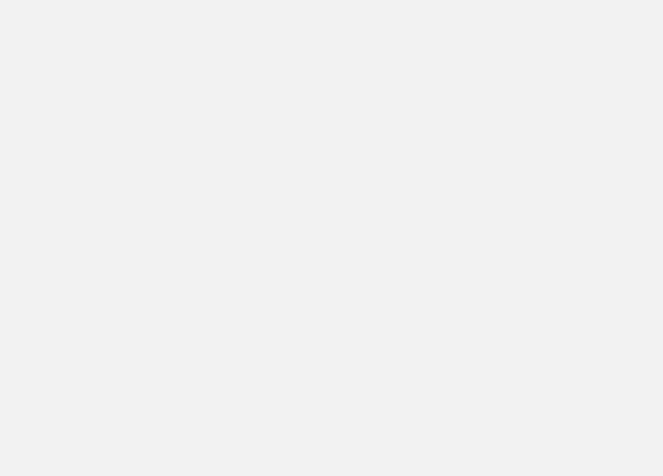
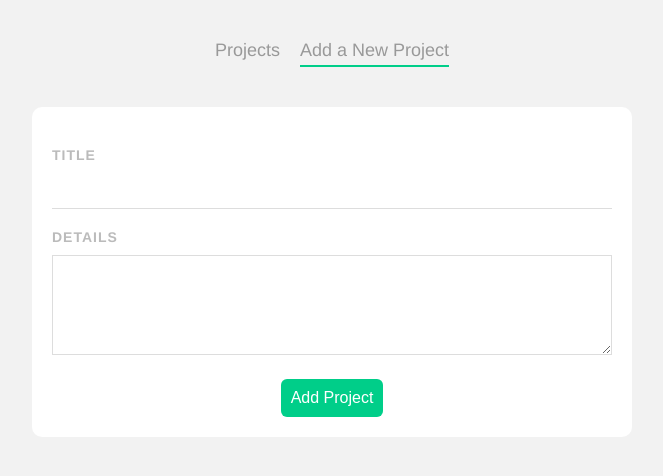
Before and after one commit to LinhKH/reaction-timer, a Vue app: page /add in a window 1280 px wide. Before the commit this address had no page. Shown: the top 476 px of the page, without its empty margins (308-971 px from the left). Built offline with nearby package versions, Linux system fonts and the light colour scheme.

Commit message:
Add project and navbar

```diff
--- a/data/db.json
+++ b/data/db.json
@@ -4,19 +4,31 @@
       "title": "Ninja UX Designer",
       "id": 1,
       "details": "Designer",
-      "complete": true
+      "complete": false
     },
     {
       "title": "Ninja Web Developer",
       "id": 2,
       "details": "Web Developer",
-      "complete": true
+      "complete": false
     },
     {
       "title": "Ninja Vue Developer",
       "id": 3,
       "details": "Vue Developer",
-      "complete": false
+      "complete": true
+    },
+    {
+      "title": "ReactJs",
+      "details": "React is a free and open-source front-end JavaScript library for building user interfaces based on components. It is maintained by Meta and a community of individual developers and companies.",
+      "complete": true,
+      "id": 3014
+    },
+    {
+      "title": "Angular",
+      "details": "Angular is a TypeScript-based, free and open-source web application framework led by the Angular Team at Google and by a community of individuals and corporations. Angular is a complete rewrite from the same team that built AngularJS",
+      "complete": false,
+      "id": 8983
     }
   ],
   "blogs": []
--- a/src/App.vue
+++ b/src/App.vue
@@ -1,6 +1,15 @@
 <template>
+    <Navbar />
     <router-view />
 </template>
+
+<script>
+import Navbar from './components/Navbar.vue'
+
+export default {
+    components: { Navbar }
+}
+</script>
 
 <style>
 body {
--- /dev/null
+++ b/src/components/Navbar.vue
@@ -0,0 +1,32 @@
+<template>
+    <nav class="main-nav">
+        <router-link :to="{ name: 'Home' }">Projects</router-link>
+        <router-link :to="{ name: 'AddProject' }">Add a New Project</router-link>
+    </nav>
+</template>
+
+<script>
+export default {
+
+}
+</script>
+
+<style>
+.main-nav {
+    text-align: center;
+    margin: 40px auto;
+}
+
+.main-nav a {
+    display: inline-block;
+    text-decoration: none;
+    margin: 0 10px;
+    color: #999;
+    font-size: 18px;
+}
+
+a.router-link-active {
+    border-bottom: 2px solid #00ce89;
+    padding-bottom: 4px;
+}
+</style>
--- a/src/router/index.js
+++ b/src/router/index.js
@@ -1,11 +1,17 @@
 import { createRouter, createWebHistory } from 'vue-router'
 import Home from '../views/Home.vue'
+import AddProject from '../views/AddProject.vue'
 
 const routes = [
     {
         path: '/',
         name: 'Home',
         component: Home
+    },
+    {
+        path: '/add',
+        name: 'AddProject',
+        component: AddProject
     },
 ]
 
--- /dev/null
+++ b/src/views/AddProject.vue
@@ -0,0 +1,83 @@
+<template>
+    <form @submit.prevent="handleSubmit">
+        <label>Title</label>
+        <input type="text" v-model="title" required>
+        <label>Details</label>
+        <textarea v-model="details" required></textarea>
+        <button>Add Project</button>
+    </form>
+</template>
+
+<script>
+export default {
+    data() {
+        return {
+            title: '',
+            details: ''
+        }
+    },
+    methods: {
+        handleSubmit() {
+            let project = {
+                title: this.title,
+                details: this.details,
+                complete: false,
+                id: Math.floor(Math.random() * 10000)
+            }
+            console.log(project)
+
+            fetch('http://localhost:3000/projects', {
+                method: 'POST',
+                headers: { 'Content-Type': 'application/json' },
+                body: JSON.stringify(project)
+            }).then(() => {
+                this.$router.push('/')
+            }).catch(err => console.log(err))
+        }
+    }
+}
+</script>
+
+<style>
+form {
+    background: white;
+    padding: 20px;
+    border-radius: 10px;
+}
+
+label {
+    display: block;
+    color: #bbb;
+    text-transform: uppercase;
+    font-size: 14px;
+    font-weight: bold;
+    letter-spacing: 1px;
+    margin: 20px 0 10px 0
+}
+
+input {
+    padding: 10px;
+    border: 0;
+    border-bottom: 1px solid #ddd;
+    width: 100%;
+    box-sizing: border-box;
+}
+
+textarea {
+    border: 1px solid #ddd;
+    padding: 10px;
+    width: 100%;
+    box-sizing: border-box;
+    height: 100px;
+}
+
+form button {
+    display: block;
+    margin: 20px auto 0;
+    background: #00ce89;
+    color: white;
+    padding: 10px;
+    border: 0;
+    border-radius: 6px;
+    font-size: 16px;
+}</style>
```
